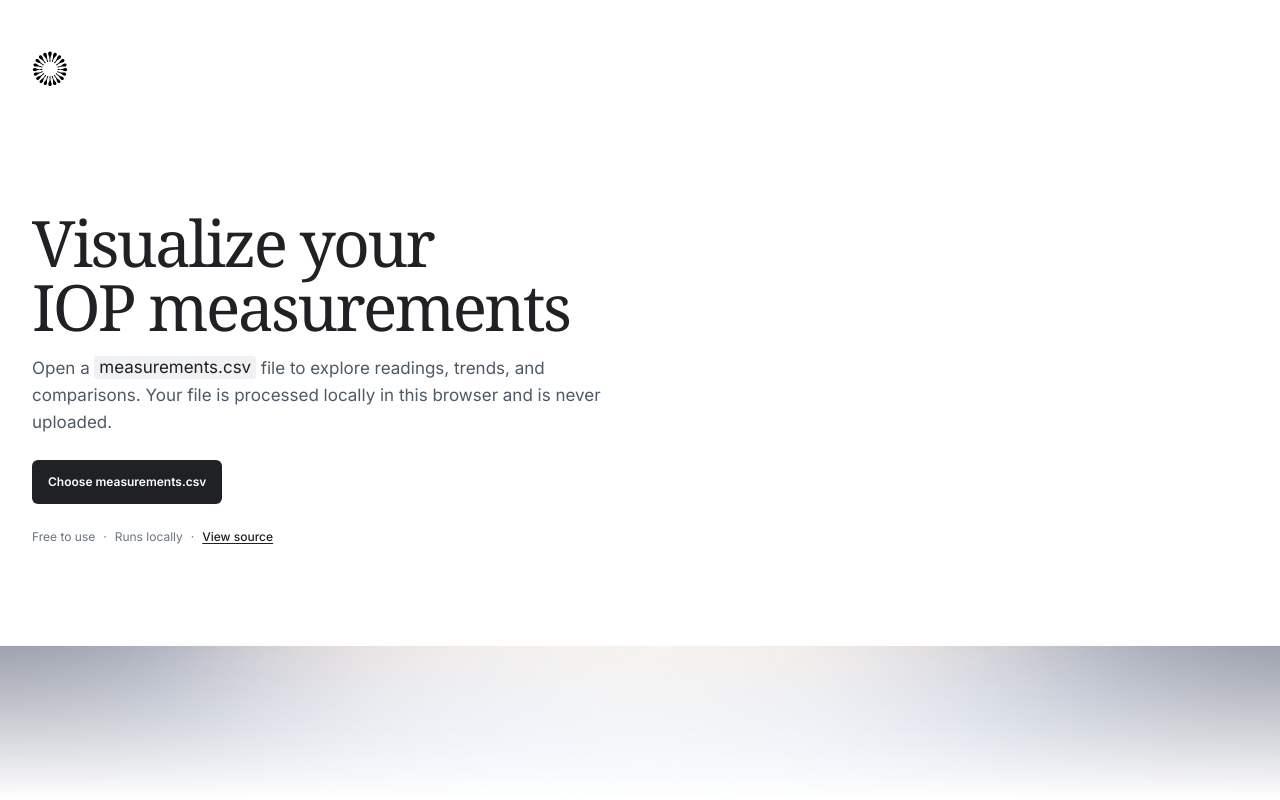
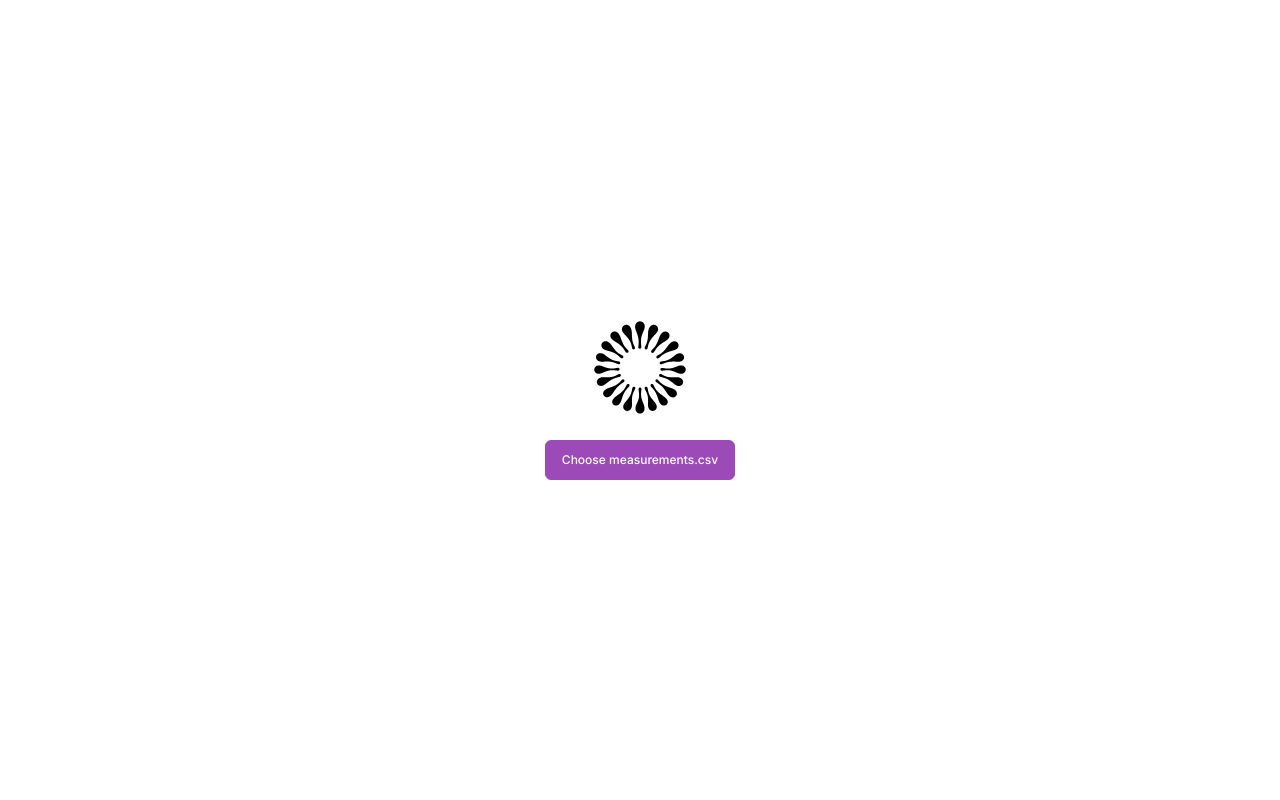
Before and after one commit to jakubg05/whatismyiop, a React (Vite) app in the folder src/client/: page / in a window 1280 px wide. Built offline with nearby package versions, Linux system fonts and the light colour scheme.

Commit message:
refactor: serve dashboard from root route

```diff
--- a/src/client/src/routeTree.gen.ts
+++ b/src/client/src/routeTree.gen.ts
@@ -10,43 +10,33 @@
 
 import { Route as rootRouteImport } from './routes/__root'
 import { Route as IndexRouteImport } from './routes/index'
-import { Route as MeasurementsRouteImport } from './routes/measurements'
 
 const IndexRoute = IndexRouteImport.update({
   id: '/',
   path: '/',
   getParentRoute: () => rootRouteImport,
 } as any)
-const MeasurementsRoute = MeasurementsRouteImport.update({
-  id: '/measurements',
-  path: '/measurements',
-  getParentRoute: () => rootRouteImport,
-} as any)
 
 export interface FileRoutesByFullPath {
   '/': typeof IndexRoute
-  '/measurements': typeof MeasurementsRoute
 }
 export interface FileRoutesByTo {
   '/': typeof IndexRoute
-  '/measurements': typeof MeasurementsRoute
 }
 export interface FileRoutesById {
   __root__: typeof rootRouteImport
   '/': typeof IndexRoute
-  '/measurements': typeof MeasurementsRoute
 }
 export interface FileRouteTypes {
   fileRoutesByFullPath: FileRoutesByFullPath
-  fullPaths: '/' | '/measurements'
+  fullPaths: '/'
   fileRoutesByTo: FileRoutesByTo
-  to: '/' | '/measurements'
-  id: '__root__' | '/' | '/measurements'
+  to: '/'
+  id: '__root__' | '/'
   fileRoutesById: FileRoutesById
 }
 export interface RootRouteChildren {
   IndexRoute: typeof IndexRoute
-  MeasurementsRoute: typeof MeasurementsRoute
 }
 
 declare module '@tanstack/react-router' {
@@ -58,19 +48,11 @@ declare module '@tanstack/react-router' {
       preLoaderRoute: typeof IndexRouteImport
       parentRoute: typeof rootRouteImport
     }
-    '/measurements': {
-      id: '/measurements'
-      path: '/measurements'
-      fullPath: '/measurements'
-      preLoaderRoute: typeof MeasurementsRouteImport
-      parentRoute: typeof rootRouteImport
-    }
   }
 }
 
 const rootRouteChildren: RootRouteChildren = {
   IndexRoute: IndexRoute,
-  MeasurementsRoute: MeasurementsRoute,
 }
 export const routeTree = rootRouteImport
   ._addFileChildren(rootRouteChildren)
--- a/src/client/src/routes/index.tsx
+++ b/src/client/src/routes/index.tsx
@@ -1,35 +1,6 @@
-import { createFileRoute, Link } from "@tanstack/react-router";
+import { createFileRoute } from "@tanstack/react-router";
+import App from "../App";
 
 export const Route = createFileRoute("/")({
-  component: WelcomePage,
+  component: App,
 });
-
-function WelcomePage() {
-  return (
-    <main className="welcome-page">
-      <section className="welcome-hero">
-        <img className="welcome-brand" src="/whatismyiop_mark_black.svg" alt="What Is My IOP" />
-        <div className="welcome-card">
-          <div>
-            <h1>Visualize your IOP measurements</h1>
-            <p className="welcome-copy">
-              Open a <code>measurements.csv</code> file to explore readings, trends, and comparisons. Your file is processed locally in this browser and is never uploaded.
-            </p>
-          </div>
-          <Link className="welcome-action" to="/measurements">
-            Choose measurements.csv
-          </Link>
-          <div className="welcome-facts">
-            <span>Free to use</span>
-            <span aria-hidden="true">·</span>
-            <span>Runs locally</span>
-            <span aria-hidden="true">·</span>
-            <a className="welcome-source" href="https://github.com/jakubg05/whatismyiop" target="_blank" rel="noreferrer">
-              View source
-            </a>
-          </div>
-        </div>
-      </section>
-    </main>
-  );
-}
--- a/src/client/src/routes/measurements.tsx
+++ /dev/null
@@ -1,6 +0,0 @@
-import { createFileRoute } from "@tanstack/react-router";
-import App from "../App";
-
-export const Route = createFileRoute("/measurements")({
-  component: App,
-});
```
